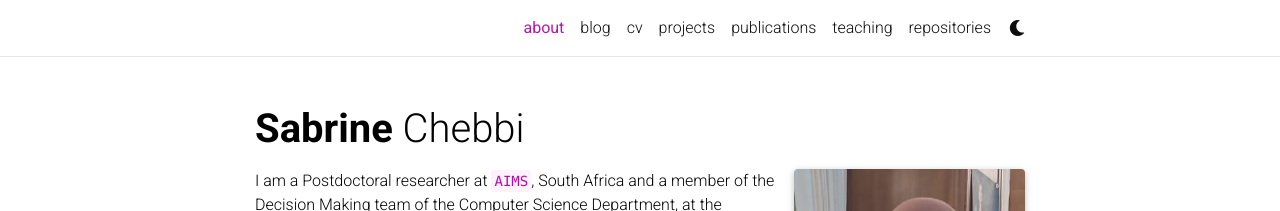
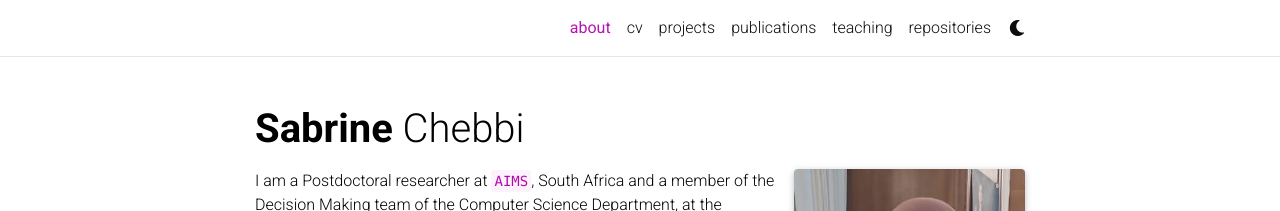
Before and after one commit to Sabrine-stack/Sabrine-stack.github.io, a Jekyll site: the page built from _pages/about.md, in a window 1280 px wide. Shown: the top 211 px of the page. Built offline with Jekyll 4.4.1, drawn with Linux system fonts in a browser that asks for light colours; full-size pictures stand in for the smaller copies a plugin makes; comment, search, counter and statistics services are not loaded; a style sheet for code colours, icons or effects is not loaded.

Commit message:
Update _config.yml

```diff
--- a/_config.yml
+++ b/_config.yml
@@ -122,17 +122,17 @@ bing_site_verification:  # out your bing-site-verification ID (Bing Webmaster)
 # Blog
 # -----------------------------------------------------------------------------
 
-blog_name: al-folio # blog_name will be displayed in your blog page
-blog_nav_title: blog # your blog must have a title for it to be displayed in the nav bar
-blog_description: a simple whitespace theme for academics
-permalink: /blog/:year/:title/
+#blog_name: al-folio # blog_name will be displayed in your blog page
+#blog_nav_title: blog # your blog must have a title for it to be displayed in the nav bar
+#blog_description: a simple whitespace theme for academics
+#permalink: /blog/:year/:title/
 
 # Pagination
 pagination:
   enabled: true
 
 related_blog_posts:
-  enabled: true
+  enabled: false
   max_related: 5
 
 # Giscus comments (RECOMMENDED)
@@ -270,8 +270,8 @@ display_tags: ['formatting', 'images', 'links', 'math', 'code'] # these tags wil
 
 scholar:
 
-  last_name: [Einstein]
-  first_name: [Albert, A.]
+  last_name: [Chebbi]
+  first_name: [Sabrine, S.]
 
   style: apa
   locale: en
```
